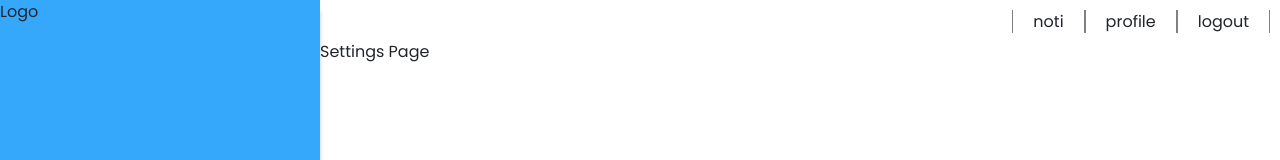
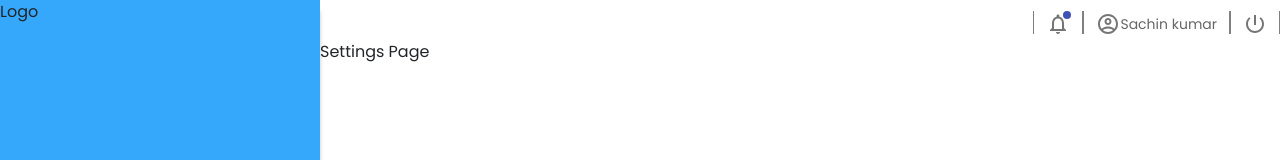
Before and after one commit to pallikondan/school, a React (Create React App) app: page /settings in a window 1280 px wide. Shown: the top 160 px of the page. Built offline with nearby package versions, Linux system fonts and the light colour scheme.

Commit message:
navbar icons added

```diff
--- a/package.json
+++ b/package.json
@@ -4,6 +4,7 @@
   "private": true,
   "dependencies": {
     "@material-ui/core": "^4.11.0",
+    "@material-ui/icons": "^4.9.1",
     "@testing-library/jest-dom": "^4.2.4",
     "@testing-library/react": "^9.3.2",
     "@testing-library/user-event": "^7.1.2",
--- a/src/App.css
+++ b/src/App.css
@@ -29,6 +29,10 @@ body {
 }
 
 .font-small{
+    font-size: 14px;
+}
+
+.font-extra-small{
     font-size: 12px;
 }
 
--- a/src/views/partials/navBar.js
+++ b/src/views/partials/navBar.js
@@ -1,14 +1,33 @@
 import React, {Fragment} from "react";
-
+import IconButton from '@material-ui/core/IconButton';
+import Badge from '@material-ui/core/Badge';
+import NotificationsNoneOutlinedIcon from '@material-ui/icons/NotificationsNoneOutlined';
+import AccountCircleOutlinedIcon from '@material-ui/icons/AccountCircleOutlined';
+import PowerSettingsNewOutlinedIcon from '@material-ui/icons/PowerSettingsNewOutlined';
 
 const TopNavBar = (props) => {
     return (
         <Fragment>
-            <div style={{height: "5vh", padding: "10px", display: "flex", flexDirection: "row-reverse"}}>
+            <div style={{height: "5vh", display: "flex", flexDirection: "row-reverse"}}>
                 <ul style={{listStyleType: "none", padding: 0, margin: 0}}>
-                    <li style={{display: "inline", padding: "0 20px",borderLeft:"1px solid gray", borderRight:"1px solid gray",borderCollapse:"collapse"}}>noti</li>
-                    <li style={{display: "inline", padding: "0 20px",borderLeft:"1px solid gray", borderRight:"1px solid gray",borderCollapse:"collapse"}}>profile</li>
-                    <li style={{display: "inline", padding: "0 20px",borderLeft:"1px solid gray", borderRight:"1px solid gray",borderCollapse:"collapse"}}>logout</li>
+                    <li style={{display: "inline",borderLeft:"1px solid gray", borderRight:"1px solid gray",borderCollapse:"collapse"}}>
+                        <IconButton aria-label="delete">
+                            <Badge variant="dot" invisible={false} overlap="circle" color="primary">
+                                <NotificationsNoneOutlinedIcon />
+                            </Badge>
+                        </IconButton>
+                    </li>
+                    <li style={{display: "inline",borderLeft:"1px solid gray", borderRight:"1px solid gray",borderCollapse:"collapse"}}>
+                        <IconButton aria-label="delete">
+                            <AccountCircleOutlinedIcon />
+                            <span className={'font-gray font-small'}>{'Sachin kumar'}</span>
+                        </IconButton>
+                    </li>
+                    <li style={{display: "inline",borderLeft:"1px solid gray", borderRight:"1px solid gray",borderCollapse:"collapse"}}>
+                        <IconButton aria-label="delete">
+                            <PowerSettingsNewOutlinedIcon />
+                        </IconButton>
+                    </li>
                 </ul>
             </div>
         </Fragment>
```
Also changed, not shown: 1 other file (tests, documents, lock files or other folders).
